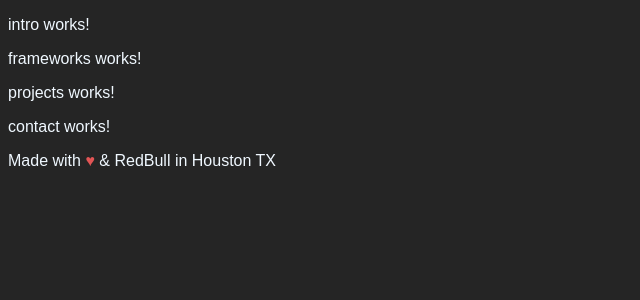
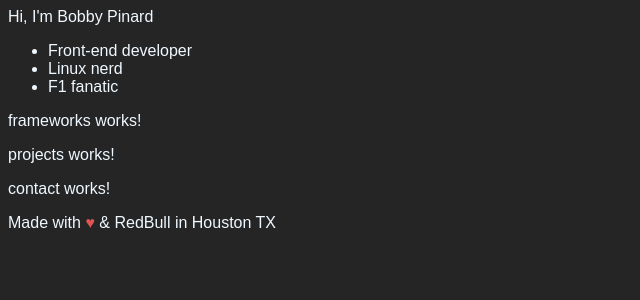
Before and after one commit to bobbypinard/Personal-website, an Angular app: page / in a window 1280 px wide. Shown: the top 300 px of the page, without its empty margins (0-640 px from the left). Built offline with nearby package versions, Linux system fonts and the light colour scheme.

Commit message:
Intro MVP

```diff
--- a/src/app/components/intro/intro.component.html
+++ b/src/app/components/intro/intro.component.html
@@ -1 +1,7 @@
-<p>intro works!</p>
+Hi, I'm <span>Bobby Pinard</span>
+
+<ul id="skills">
+    <li>Front-end developer</li>
+    <li>Linux nerd</li>
+    <li>F1 fanatic</li>
+</ul>
```
